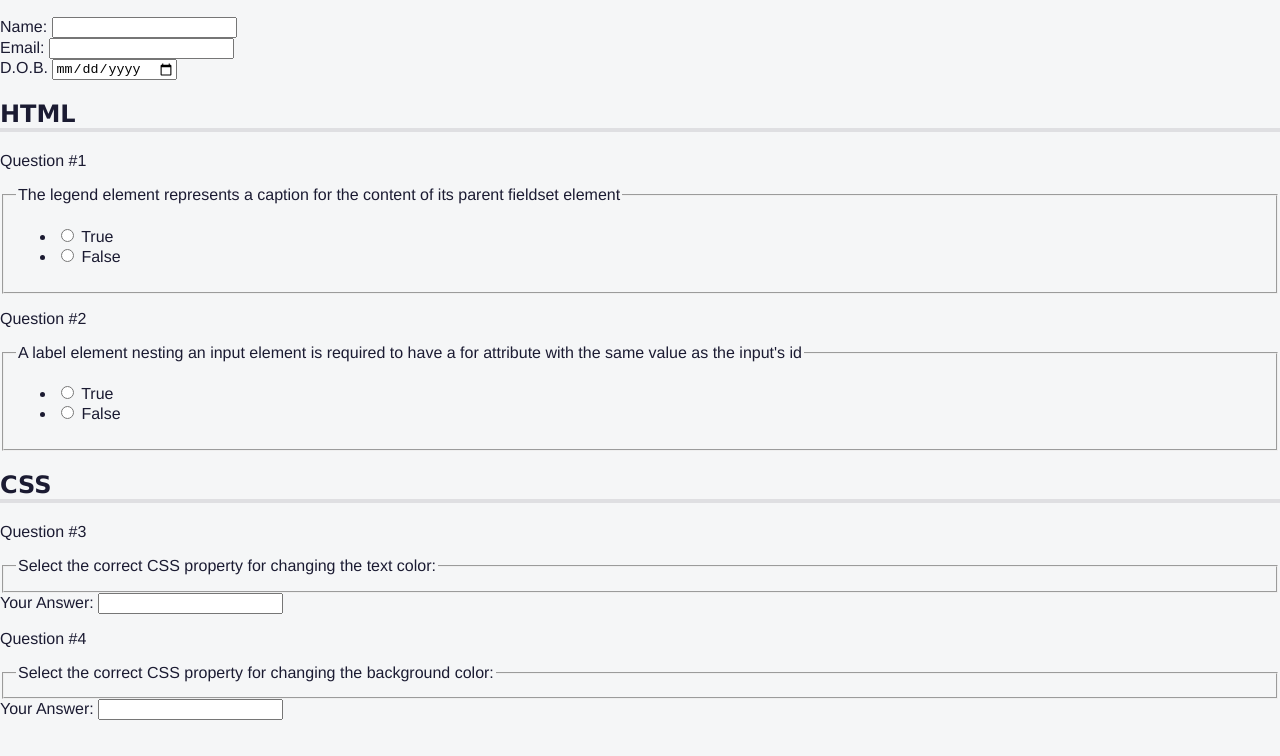
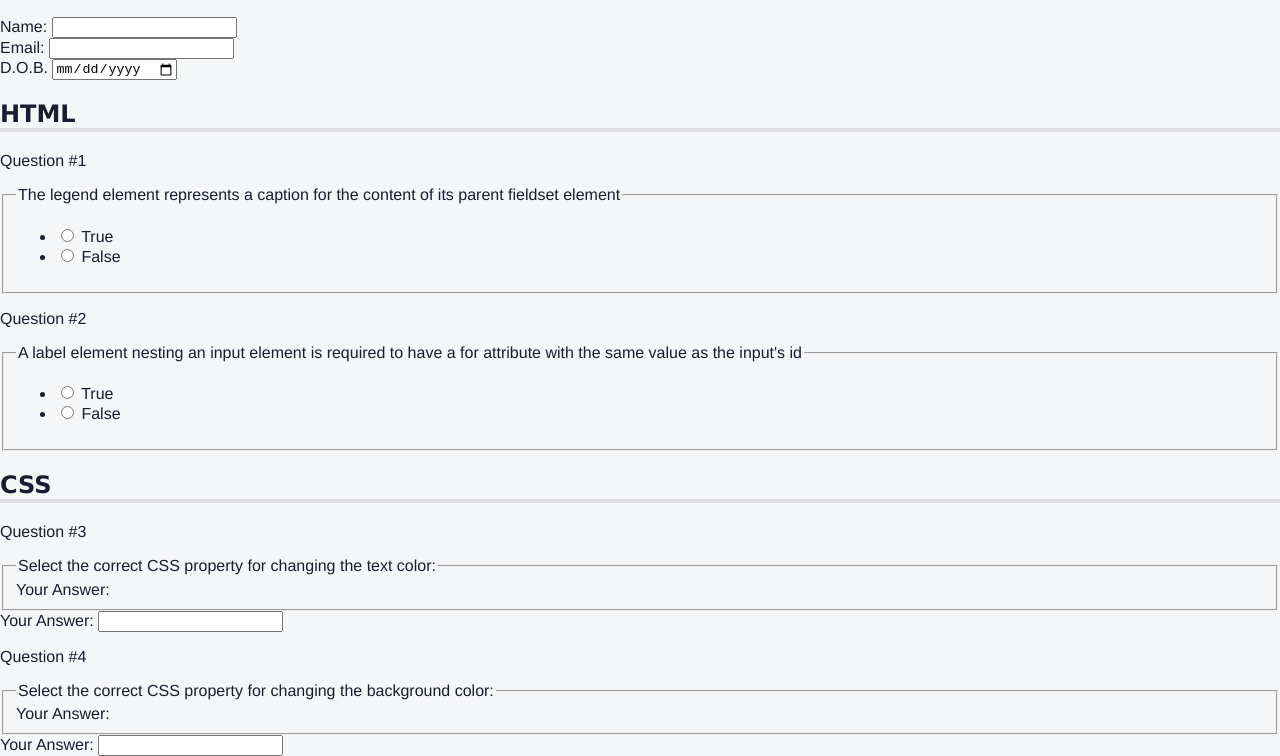
Before and after one commit to Lucas-Erkana/Accessibility, a website: page index.html in a window 1280 px wide. Shown: the part 105-861 px from the top of the page. Before the commit the page ends 825 px from the top, so only its background shows below. Drawn offline with Linux system fonts and the light colour scheme.

Commit message:
Step 36
Within the div.question-block elements, nest one label element, and give the label elements text content

```diff
--- a/index.html
+++ b/index.html
@@ -94,6 +94,7 @@
             <p>3</p>
             <fieldset class="question">
               <legend>Select the correct CSS property for changing the text color:</legend>
+              <label for="css-question-three-answer">Your Answer:</label>
             </fieldset>
           </div>
           <div class="answer">
@@ -104,6 +105,7 @@
             <p>4</p>
             <fieldset class="question">
               <legend>Select the correct CSS property for changing the background color:</legend>
+              <label for="css-question-four-answer">Your Answer:</label>
             </fieldset>
           </div>
           <div class="answer">
@@ -113,7 +115,6 @@
         </div>
       </section>
 
-
     </form>
   </main>
 </body>
```
